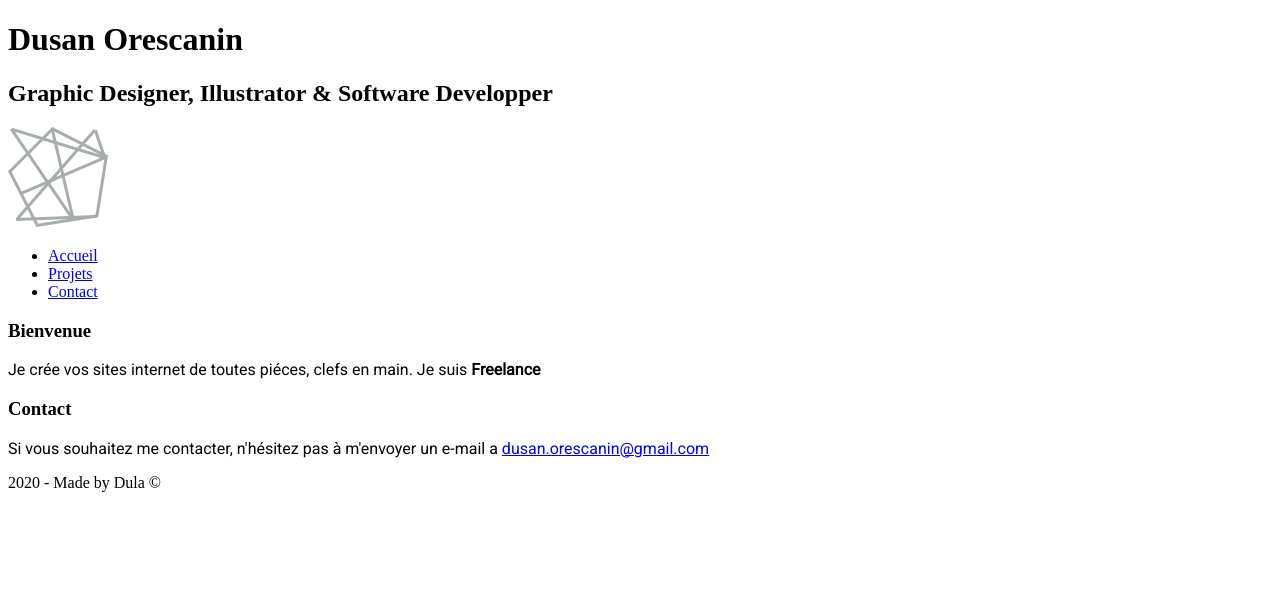
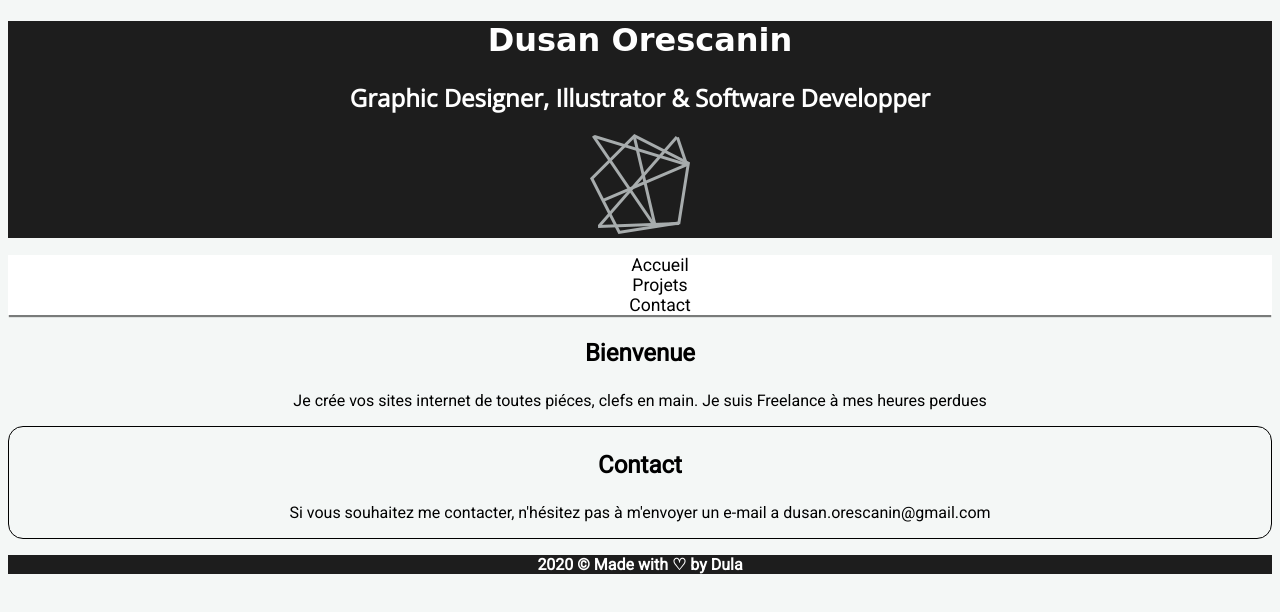
Before and after one commit to Dusan-O/Portfolio, a plain HTML site: page index.html in a window 1280 px wide. Drawn offline with nearby package versions, Linux system fonts and the light colour scheme; a web font is replaced by a local one.

Commit message:
Mise en forme

```diff
--- a/index.html
+++ b/index.html
@@ -6,38 +6,35 @@
         <title>Dusan Orescanin - Software Developper</title>
         <link rel="stylesheet" type="text/css" href="style.css">
         <link rel="preconnect" href="https://fonts.gstatic.com">
-        <link href="https://fonts.googleapis.com/css2?family=Roboto&family=Work+Sans&display=swap" rel="stylesheet">
-    </head>
+        <link href="https://fonts.googleapis.com/css2?family=Cinzel&family=Merienda+One&family=Open+Sans&family=Roboto&family=Work+Sans&display=swap" rel="stylesheet">
 
     <body>
         <header>
             <h1>Dusan Orescanin</h1>
             <h2>Graphic Designer, Illustrator & Software Developper</h2>
             <img src="pictures/logo.png" / alt="logo" title="Ceci est mon logo" id="logo" />
+        </header>
 
-        </header>
         <nav>
             <ul>
                 <li><a href="index.html">Accueil</a></li>
                 <li><a href="#projets">Projets</a></li>
-                <li><a href=##contact">Contact</a></li>
+                <li><a href="#contact">Contact</a></li>
             </ul>
         </nav>
 
         <section>
-
             <h3>Bienvenue</h3>
-
-            <p>Je crée vos sites internet de toutes piéces, clefs en main. Je suis <strong>Freelance</strong></p>
+            <p>Je crée vos sites internet de toutes piéces, clefs en main. Je suis Freelance à mes heures perdues</p>
         </section>
 
-        <section>
+        <section id="contact">
             <h3>Contact</h3>
             <p>Si vous souhaitez me contacter, n'hésitez pas à m'envoyer un e-mail a <a href="mailto:dusan.orescanin@gmail.com">dusan.orescanin@gmail.com</a></p>
         </section>
 
         <footer>
-            <span>2020 - Made by Dula ©</span>
+            <p>2020 © Made with <span>♡</span> by Dula</p>
         </footer>
     </body>
 </html>
--- a/style.css
+++ b/style.css
@@ -1,4 +1,77 @@
-p
+header
+{
+    text-align: center;
+    background: #1d1d1d;
+    color: white;
+}
+
+body
 {
     font-family: 'Roboto', sans-serif;
+    background: #f4f7f6;
+
 }
+
+section
+{
+    text-align: center;
+}
+
+nav
+{
+    text-align: center;
+    background: white;
+    box-shadow: 0px 3px 1px -1px rgba(0, 0, 0, 0.5);
+    font-size: 1.1em;
+}
+
+footer
+{
+    font-weight: bold;
+    background: #1d1d1d;
+    color: white;
+    text-align: center;
+}
+
+h1
+{
+    font-family: 'Merienda One', cursive, sans-serif;
+}
+
+h2
+{
+    font-size: 1.5em;
+    font-family: 'Open Sans', sans-serif;
+}
+
+h3
+{
+    font-size: 1.5em;
+}
+
+li
+{
+    list-style-type: none;
+}
+
+li:hover
+{
+    font-weight: bold;
+}
+
+a
+{
+    text-decoration: none;
+    color: black;
+}
+
+a:visited
+{
+    color: black;
+}
+
+#contact
+{
+    border: 1px black solid;
+    border-radius: 15px;
+}
```
Also changed, not shown: project1.html (+1 -2 lines).
